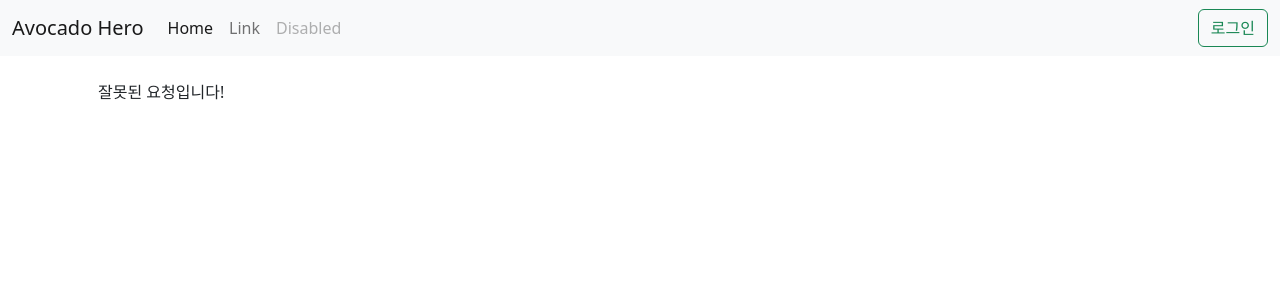
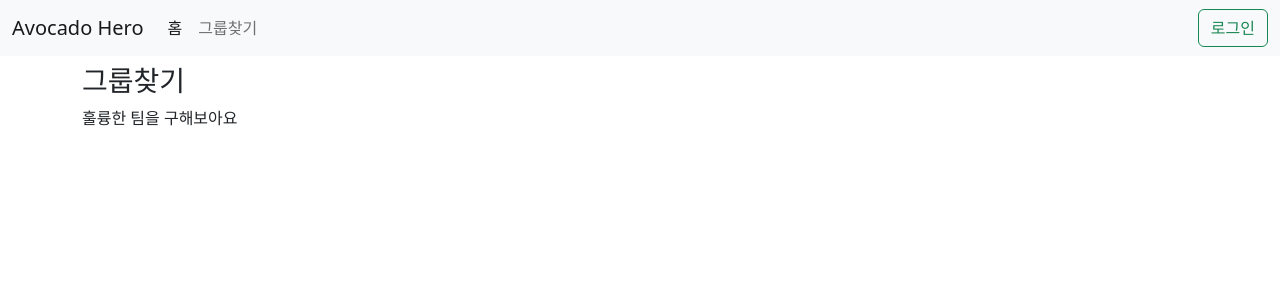
Before and after one commit to KGU-Team-Avocado/avocado-hero-web, a React (Create React App) app: page /groupFinder in a window 1280 px wide. Shown: the top 300 px of the page. Built offline with nearby package versions, Linux system fonts and the light colour scheme.

Commit message:
그룹 리스트 뜨는거 대충 추가하다 말음

```diff
--- a/src/App.js
+++ b/src/App.js
@@ -9,6 +9,7 @@ import ExampleContainer from "./container/example/ExampleContainer";
 import ProfileContainer from "./container/sign/profile/ProfileContainer";
 import HumanResources from "./container/company/HumanResources";
 import JobPosting from "./container/company/JobPosting";
+import GroupFinderContainer from "./container/group/finder/GroupFinderContainer";
 
 function App() {
   return (
@@ -17,10 +18,15 @@ function App() {
       <Route path="/" element={<DefaultLayout />}>
         {/* DefaultLayout의 Outlet으로 연결되는 부분 시작 */}
         <Route path="/" element={<HomeContainer />} />
+
+        <Route path="groupFinder" element={<GroupFinderContainer/>}/>
+
         <Route path="signin" element={<SignInContainer />} />
         <Route path="signup" element={<SignUpContainer />} />
         {/* 프로필 보기 */}
         <Route path="user/:id" element={<ProfileContainer />} />
+
+
         <Route path="example" element={<ExampleContainer />} />
 
         {/* 기업용 버튼 */}
--- a/src/component/common/Header.js
+++ b/src/component/common/Header.js
@@ -40,13 +40,13 @@ const Header = () => {
           <ul className="navbar-nav me-auto mb-2 mb-lg-0">
             <li className="nav-item">
               <Link to="/" className="nav-link active" aria-current="page">
-                Home
+                홈
               </Link>
             </li>
             <li className="nav-item">
-              <a className="nav-link" href="#">
-                Link
-              </a>
+              <Link className="nav-link" to="groupFinder">
+                그룹찾기
+              </Link>
             </li>
             {/* 기업전용 탭 시작 부분 */}
             {isSignIn ? ( //로그인시에만 기업전용 탭을 띄워준다.
@@ -85,9 +85,9 @@ const Header = () => {
               <></> //로그인이 안되어있을시에는 아무것도 띄우지 않음.
             )}
 
-            <li className="nav-item">
-              <a className="nav-link disabled">Disabled</a>
-            </li>
+            {/* <li className="nav-item">
+              <a className="nav-link disabled">워크스페이스</a>
+            </li> */}
           </ul>
           <div className="d-flex">
             {
@@ -116,6 +116,9 @@ const Header = () => {
                     <Dropdown.Item href={"user/" + userInfo.user_id}>
                       프로필 보기
                     </Dropdown.Item>
+                    <Dropdown.Item href="myWorkspace">
+                      내 워크스페이스
+                    </Dropdown.Item>
                     <Dropdown.Item onClick={() => logout()}>
                       로그아웃
                     </Dropdown.Item>
--- /dev/null
+++ b/src/component/group/card/GroupCard.js
@@ -0,0 +1,7 @@
+export default (props) => {
+    return (
+        <div className="col-md-4 my-2">
+            <div className="card">{props.title}</div>
+        </div>
+    )
+}
--- /dev/null
+++ b/src/container/group/finder/GroupFinderContainer.js
@@ -0,0 +1,18 @@
+import { useState } from "react"
+import GroupCard from "../../../component/group/card/GroupCard"
+
+export default () => {
+
+
+    return (
+        <>
+            <div>
+                <h3>그룹찾기</h3>
+                <p>훌륭한 팀을 구해보아요</p>
+            </div>
+            <div className="row">
+
+            </div>
+        </>
+    )
+}
```
